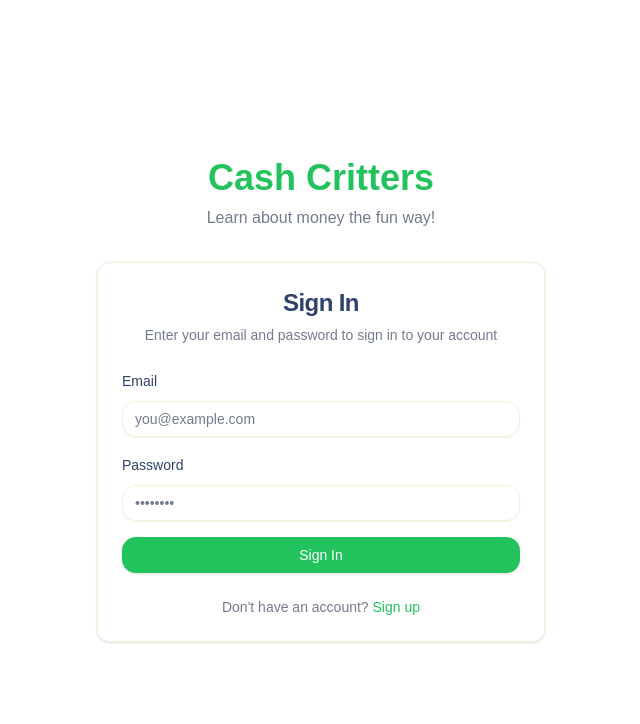
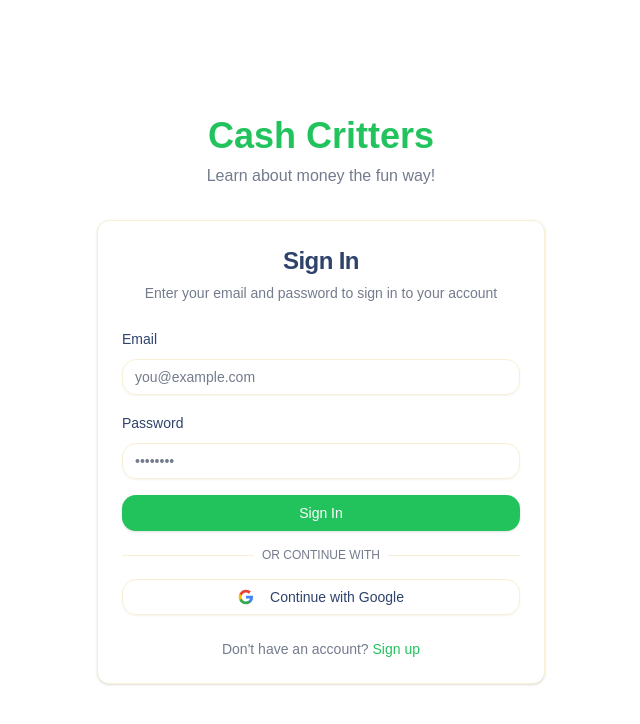
Before and after one commit to startupsandcode/CashCritters-V2, a Next.js app: page /auth/signin in a window 1280 px wide. Shown: the top 724 px of the page, without its empty margins (319-959 px from the left). Built offline with nearby package versions, Linux system fonts and the light colour scheme; no server answers.

Commit message:
added google auth

```diff
--- a/src/components/auth/AuthForm.tsx
+++ b/src/components/auth/AuthForm.tsx
@@ -9,6 +9,7 @@
 import { Label } from "@/components/ui/label";
 import { AlertCircle } from "lucide-react";
 import { Alert, AlertDescription } from "@/components/ui/alert";
+import { Separator } from "@/components/ui/separator";
 
 interface AuthFormProps {
   mode: "signin" | "signup";
@@ -19,7 +20,7 @@
   const [password, setPassword] = useState("");
   const [error, setError] = useState("");
   const [loading, setLoading] = useState(false);
-  const { signIn, signUp } = useAuth();
+  const { signIn, signUp, signInWithGoogle } = useAuth();
   const router = useRouter();
 
   const handleSubmit = async (e: React.FormEvent) => {
@@ -36,6 +37,20 @@
       router.push("/dashboard");
     } catch (err: any) {
       setError(err.message || "An error occurred during authentication");
+    } finally {
+      setLoading(false);
+    }
+  };
+
+  const handleGoogleSignIn = async () => {
+    setError("");
+    setLoading(true);
+
+    try {
+      await signInWithGoogle();
+      router.push("/dashboard");
+    } catch (err: any) {
+      setError(err.message || "An error occurred during Google authentication");
     } finally {
       setLoading(false);
     }
@@ -94,6 +109,46 @@
                 ? "Sign In"
                 : "Create Account"}
           </Button>
+
+          <div className="relative my-4">
+            <div className="absolute inset-0 flex items-center">
+              <Separator className="w-full" />
+            </div>
+            <div className="relative flex justify-center text-xs uppercase">
+              <span className="bg-card px-2 text-muted-foreground">
+                Or continue with
+              </span>
+            </div>
+          </div>
+
+          <Button
+            type="button"
+            variant="outline"
+            className="w-full"
+            onClick={handleGoogleSignIn}
+            disabled={loading}
+          >
+            <svg className="mr-2 h-4 w-4" viewBox="0 0 24 24">
+              <path
+                d="M22.56 12.25c0-.78-.07-1.53-.2-2.25H12v4.26h5.92c-.26 1.37-1.04 2.53-2.21 3.31v2.77h3.57c2.08-1.92 3.28-4.74 3.28-8.09z"
+                fill="#4285F4"
+              />
+              <path
+                d="M12 23c2.97 0 5.46-.98 7.28-2.66l-3.57-2.77c-.98.66-2.23 1.06-3.71 1.06-2.86 0-5.29-1.93-6.16-4.53H2.18v2.84C3.99 20.53 7.7 23 12 23z"
+                fill="#34A853"
+              />
+              <path
+                d="M5.84 14.09c-.22-.66-.35-1.36-.35-2.09s.13-1.43.35-2.09V7.07H2.18C1.43 8.55 1 10.22 1 12s.43 3.45 1.18 4.93l2.85-2.22.81-.62z"
+                fill="#FBBC05"
+              />
+              <path
+                d="M12 5.38c1.62 0 3.06.56 4.21 1.64l3.15-3.15C17.45 2.09 14.97 1 12 1 7.7 1 3.99 3.47 2.18 7.07l3.66 2.84c.87-2.6 3.3-4.53 6.16-4.53z"
+                fill="#EA4335"
+              />
+              <path d="M1 1h22v22H1z" fill="none" />
+            </svg>
+            Continue with Google
+          </Button>
         </form>
       </CardContent>
       <CardFooter className="flex justify-center">
--- a/src/contexts/AuthContext.tsx
+++ b/src/contexts/AuthContext.tsx
@@ -8,12 +8,14 @@
   onAuthStateChanged
 } from "firebase/auth";
 import { auth } from "@/lib/firebase";
+import { authService } from "@/services/authService";
 
 interface AuthContextType {
   user: User | null;
   loading: boolean;
   signUp: (email: string, password: string) => Promise<void>;
   signIn: (email: string, password: string) => Promise<void>;
+  signInWithGoogle: () => Promise<void>;
   logout: () => Promise<void>;
 }
 
@@ -22,6 +24,7 @@
   loading: true,
   signUp: async () => {},
   signIn: async () => {},
+  signInWithGoogle: async () => {},
   logout: async () => {},
 });
 
@@ -46,12 +49,23 @@
     await signInWithEmailAndPassword(auth, email, password);
   };
 
+  const signInWithGoogle = async () => {
+    await authService.signInWithGoogle();
+  };
+
   const logout = async () => {
     await signOut(auth);
   };
 
   return (
-    <AuthContext.Provider value={{ user, loading, signUp, signIn, logout }}>
+    <AuthContext.Provider value={{
+      user,
+      loading,
+      signUp,
+      signIn,
+      signInWithGoogle,
+      logout
+    }}>
       {children}
     </AuthContext.Provider>
   );
--- a/src/services/authService.ts
+++ b/src/services/authService.ts
@@ -3,9 +3,13 @@
   createUserWithEmailAndPassword,
   signInWithEmailAndPassword,
   signOut,
-  UserCredential
+  UserCredential,
+  GoogleAuthProvider,
+  signInWithPopup
 } from "firebase/auth";
 import { auth } from "@/lib/firebase";
+
+const googleProvider = new GoogleAuthProvider();
 
 export const authService = {
   signUp: async (email: string, password: string): Promise<UserCredential> => {
@@ -16,6 +20,10 @@
     return signInWithEmailAndPassword(auth, email, password);
   },
 
+  signInWithGoogle: async (): Promise<UserCredential> => {
+    return signInWithPopup(auth, googleProvider);
+  },
+
   signOut: async (): Promise<void> => {
     return signOut(auth);
   }
```
